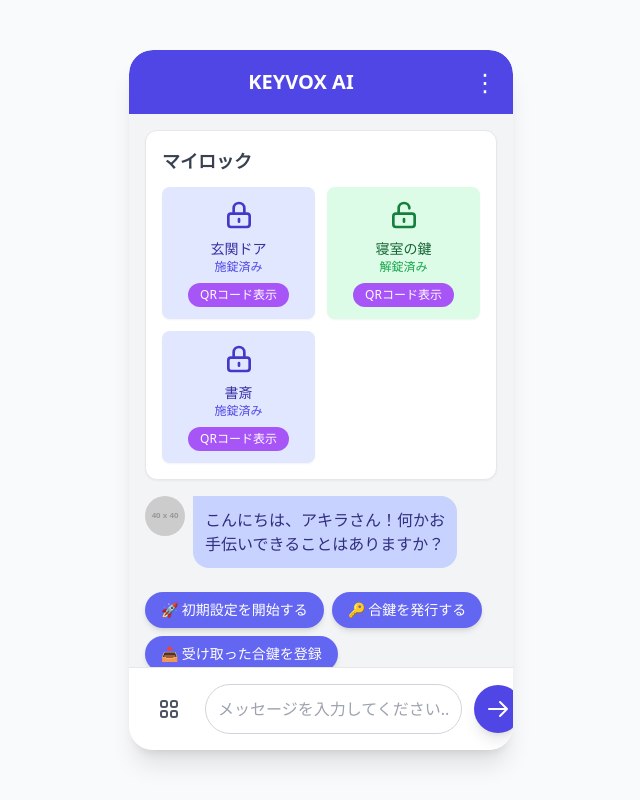
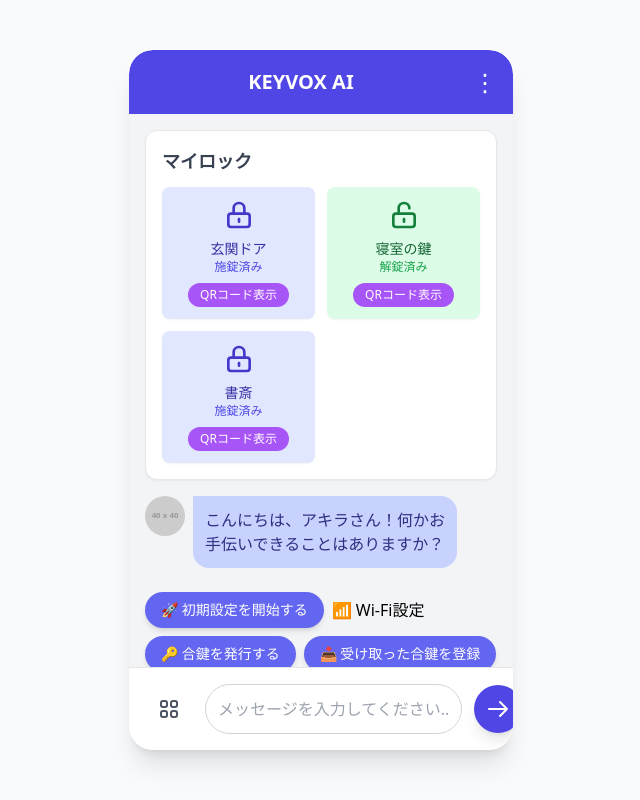
Before and after one commit to ken-bcl/keyvox, a plain HTML site: page KAI/index.html in a window 1280 px wide. Shown: the whole page, without its empty margins (319-959 px from the left). Drawn offline with nearby package versions, Linux system fonts and the light colour scheme; placeholder pictures from the web are drawn by us.

Commit message:
Update WiFi quick action

```diff
--- a/KAI/index.html
+++ b/KAI/index.html
@@ -141,6 +141,9 @@
                     <div class="flex flex-wrap gap-2 mt-2">
                         <button class="bg-indigo-500 text-white px-4 py-2 rounded-full shadow-md text-sm hover:bg-indigo-600 transition duration-200" onclick="simulateQuickAction('initial_setup')">
                             🚀 初期設定を開始する
+                        </button>
+                        <button onclick="simulateQuickAction('wifi_setup')">
+                            📶 Wi-Fi設定
                         </button>
                         <button class="bg-indigo-500 text-white px-4 py-2 rounded-full shadow-md text-sm hover:bg-indigo-600 transition duration-200" onclick="simulateQuickAction('key_issue')">
                             🔑 合鍵を発行する
@@ -689,6 +692,13 @@
                 window.currentInitialSetupStep = 'awaiting_current_admin_pin';
                 setTimeout(() => { addMessage('user', '初期設定を開始したい'); }, 500);
                 setTimeout(() => { addMessage('ai', 'KEYVOXスマートロックの初期設定を開始しますね！まず、現在の**管理者暗証番号12桁**を入力してください。'); }, 1000);
+            }else if (scenario === 'wifi_setup') {
+                if (typeof startWifiSetupFlow === 'function') {
+                startWifiSetupFlow();
+                } else {
+                console.error("startWifiSetupFlow 関数が読み込まれていません。");
+                addMessage('ai', 'Wi-Fi設定の手順を開始できませんでした。もう一度お試しください。');
+                }
             } else if (scenario === 'register_shared_key') {
                 setTimeout(() => { addMessage('user', '受け取った合鍵を登録したい'); }, 500);
                 setTimeout(() => { addMessage('ai', '承知いたしました。登録したい合鍵の情報をQRコードから読み取るか、直接入力してください。QRコードのスキャンが必要な場合は、**『QRコードをスキャン』**ボタンを押してください。'); }, 1000);
@@ -1015,5 +1025,7 @@
             simulateAppLaunch();
         };
     </script>
+    <script src="manual-bot/wifi_setup_flow.js">
+    </script>
 </body>
 </html>
```
